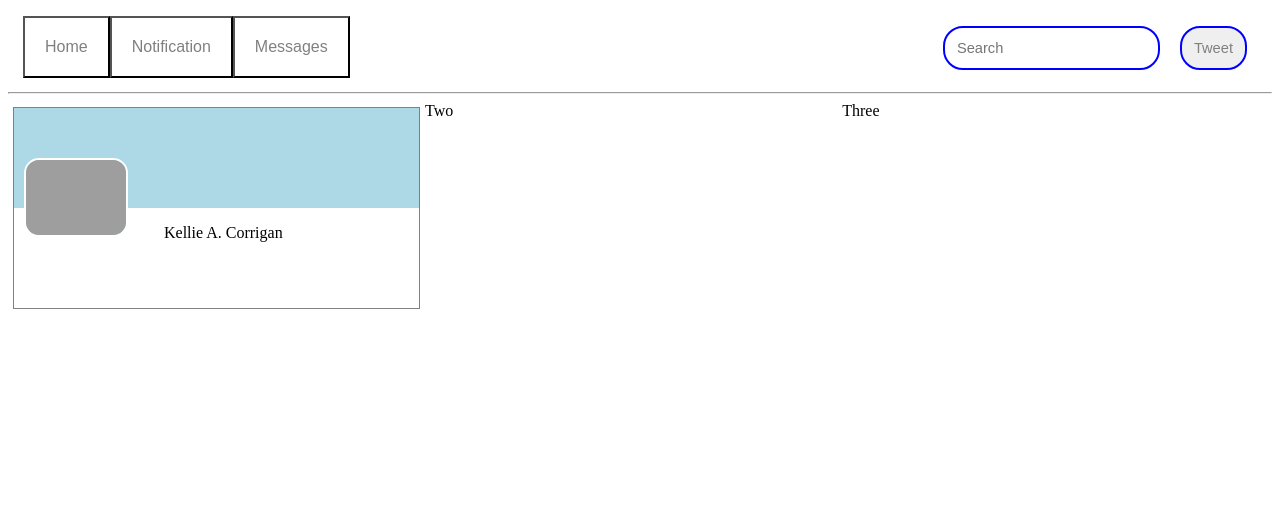
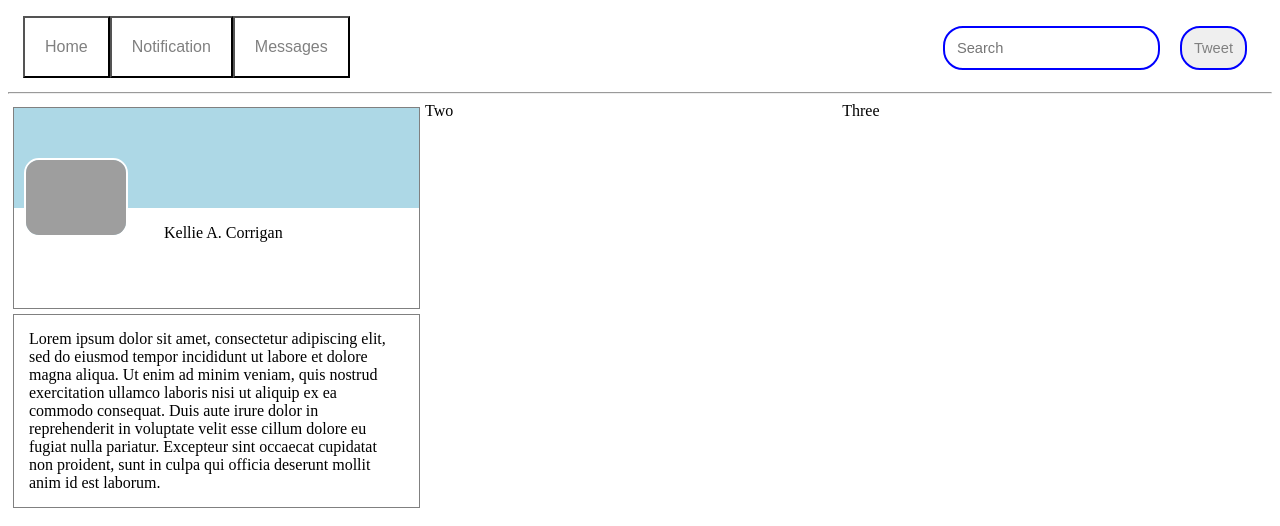
Before and after one commit to Thearyim/react-social-media-clone, a React app: page / in a window 1280 px wide. Shown: the top 526 px of the page. Built offline with nearby package versions, Linux system fonts and the light colour scheme; grey boxes are pictures that could not be loaded.

Commit message:
Add About component

```diff
--- /dev/null
+++ b/src/components/About.jsx
@@ -0,0 +1,14 @@
+import React from "react";
+
+function About() {
+  var myStyle = {
+    border: '1px solid grey',
+    margin: '5px',
+    padding: '15px'
+  }
+  return(
+    <p style={myStyle}>Lorem ipsum dolor sit amet, consectetur adipiscing elit, sed do eiusmod tempor incididunt ut labore et dolore magna aliqua. Ut enim ad minim veniam, quis nostrud exercitation ullamco laboris nisi ut aliquip ex ea commodo consequat. Duis aute irure dolor in reprehenderit in voluptate velit esse cillum dolore eu fugiat nulla pariatur. Excepteur sint occaecat cupidatat non proident, sunt in culpa qui officia deserunt mollit anim id est laborum.</p>
+  );
+}
+
+export default About;
--- a/src/components/BodyTable.jsx
+++ b/src/components/BodyTable.jsx
@@ -1,5 +1,6 @@
 import React from "react";
 import PersonalPanel from "./PersonalPanel";
+import About from "./About";
 
 function BodyTable(){
   var myStyle = {
@@ -11,7 +12,10 @@
   }
   return(
     <div style={myStyle}>
-      <div><PersonalPanel/></div>
+      <div>
+        <PersonalPanel/>
+        <About/>
+      </div>
       <div>Two</div>
       <div>Three</div>
     </div>
```
